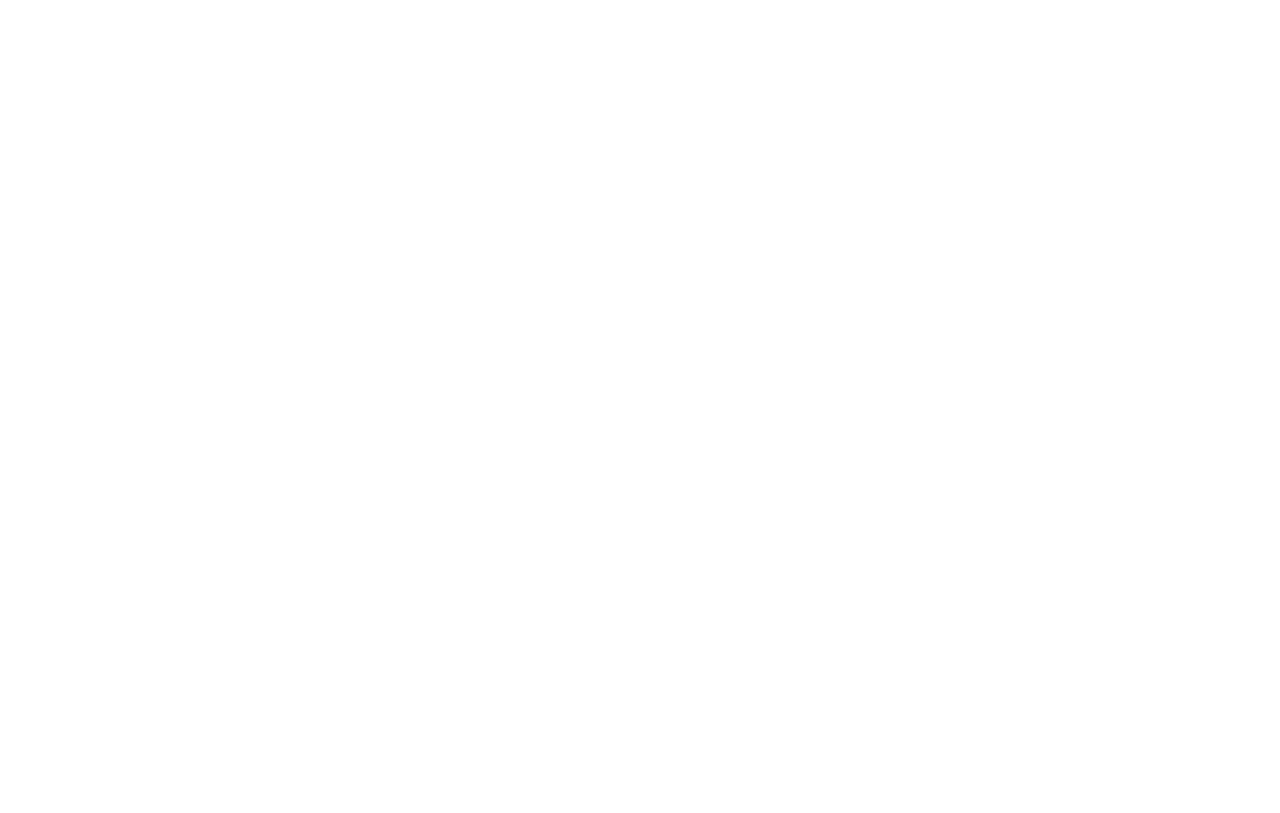
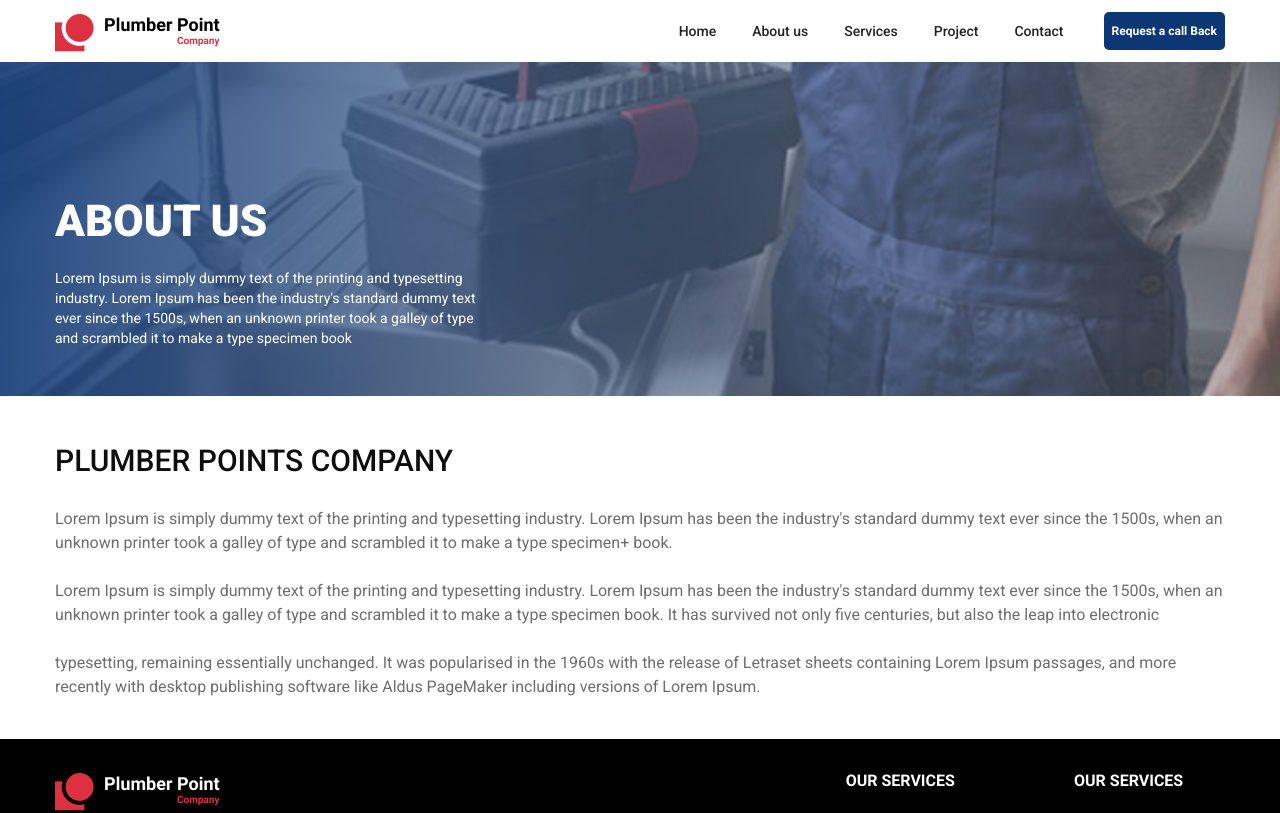
Before and after one commit to Sijan666/plumbingCompany, a React (Vite) app: page /about in a window 1280 px wide. Shown: the top 813 px of the page. Built offline with nearby package versions, Linux system fonts and the light colour scheme.

Commit message:
feat : add about page

```diff
--- a/src/App.jsx
+++ b/src/App.jsx
@@ -2,6 +2,7 @@
 import { Routes , Route } from 'react-router-dom'
 import RootLayouts from './components/layouts/RootLayouts'
 import Error from './components/pages/Error'
+import About from './components/pages/About'
 
 
 function App () {
@@ -10,6 +11,7 @@
       <Routes>
         <Route path="/" element={<RootLayouts />}>
           <Route index element={<Home/>} />
+          <Route path="/about" element={<About/>} />
         </Route>
           <Route path="*" element={<Error/>} />
       </Routes>
--- /dev/null
+++ b/src/components/pages/About.jsx
@@ -0,0 +1,29 @@
+import React from 'react'
+import Container from '../Container'
+
+const About = () => {
+    return (
+        <>
+        <section id='about'>
+            <div className="font-roboto pb-10">
+                <div className="bg-[url('/src/assets/About.png')] pt-[126px] pb-12 bg-center bg-cover bg-no-repeat">
+                    <Container>
+                        <h3 className='uppercase text-[44px] font-black text-white'>About us</h3>
+                        <p className='pt-3.5 text-white text-sm lg:w-[432px]'>Lorem Ipsum is simply dummy text of the printing and typesetting industry. Lorem Ipsum has been the industry's standard dummy text ever since the 1500s, when an unknown printer took a galley of type and scrambled it to make a type specimen book</p>
+                    </Container>
+                </div>
+                <div className="mt-[42px]">
+                    <Container>
+                        <h3 className='text-[#0E0E0E] uppercase text-[30px] font-medium'>Plumber Points Company</h3>
+                        <p className='pt-6 text-base text-[#6D6D6D]'>Lorem Ipsum is simply dummy text of the printing and typesetting industry. Lorem Ipsum has been the industry's standard dummy text ever since the 1500s, when an unknown printer took a galley of type and scrambled it to make a type specimen+ book. </p>
+                        <p className='py-6 text-base text-[#6D6D6D]'>Lorem Ipsum is simply dummy text of the printing and typesetting industry. Lorem Ipsum has been the industry's standard dummy text ever since the 1500s, when an unknown printer took a galley of type and scrambled it to make a type specimen book. It has survived not only five centuries, but also the leap into electronic </p>
+                        <p className='text-base text-[#6D6D6D]'>typesetting, remaining essentially unchanged. It was popularised in the 1960s with the release of Letraset sheets containing Lorem Ipsum passages, and more recently with desktop publishing software like Aldus PageMaker including versions of Lorem Ipsum.</p>
+                    </Container>
+                </div>
+            </div>
+        </section>
+        </>
+    )
+}
+
+export default About
--- a/src/index.css
+++ b/src/index.css
@@ -14,7 +14,7 @@
 }
 
 .beforeAfter{
-    @apply relative text-[#222222] cursor-pointer hover:text-[#222222] duration-300 after:content-[""] after:absolute after:left-0 after:bottom-0 after:w-[75%] after:h-0.5 after:bg-[#DD3142] after:scale-x-0 hover:after:scale-x-100 after:origin-left after:transition-transform after:duration-300
+    @apply relative text-[#222222] cursor-pointer hover:text-[#222222] duration-300 after:content-[""] after:absolute after:left-0 after:bottom-0 after:w-[75%] after:h-0.5 after:bg-[#0D3674] after:scale-x-0 hover:after:scale-x-100 after:origin-left after:transition-transform after:duration-300
 }
 
 .swiper-pagination {
```
Also changed, not shown: src/assets/About.png (added).
